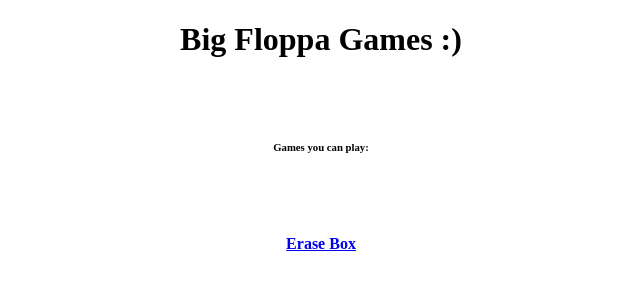
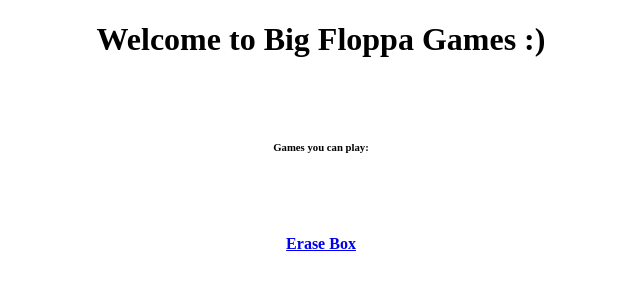
Before and after one commit to bigfloppayay/bigfloppayay.github.io, a plain HTML site: page index.html in a window 1280 px wide. Shown: the whole page, without its empty margins (319-959 px from the left). Drawn offline with Linux system fonts and the light colour scheme.

Commit message:
Update index.html

```diff
--- a/index.html
+++ b/index.html
@@ -1,10 +1,10 @@
 <!DOCTYPE html>
 <html>
 <head>
-    <title>Lilita One</title>
+    <title>Big Floppa Games</title>
     <center>
         <h1>
-            Big Floppa Games :)
+           Welcome to Big Floppa Games :)
         </h1><br><br>
         <h6>
             Games you can play:
```
